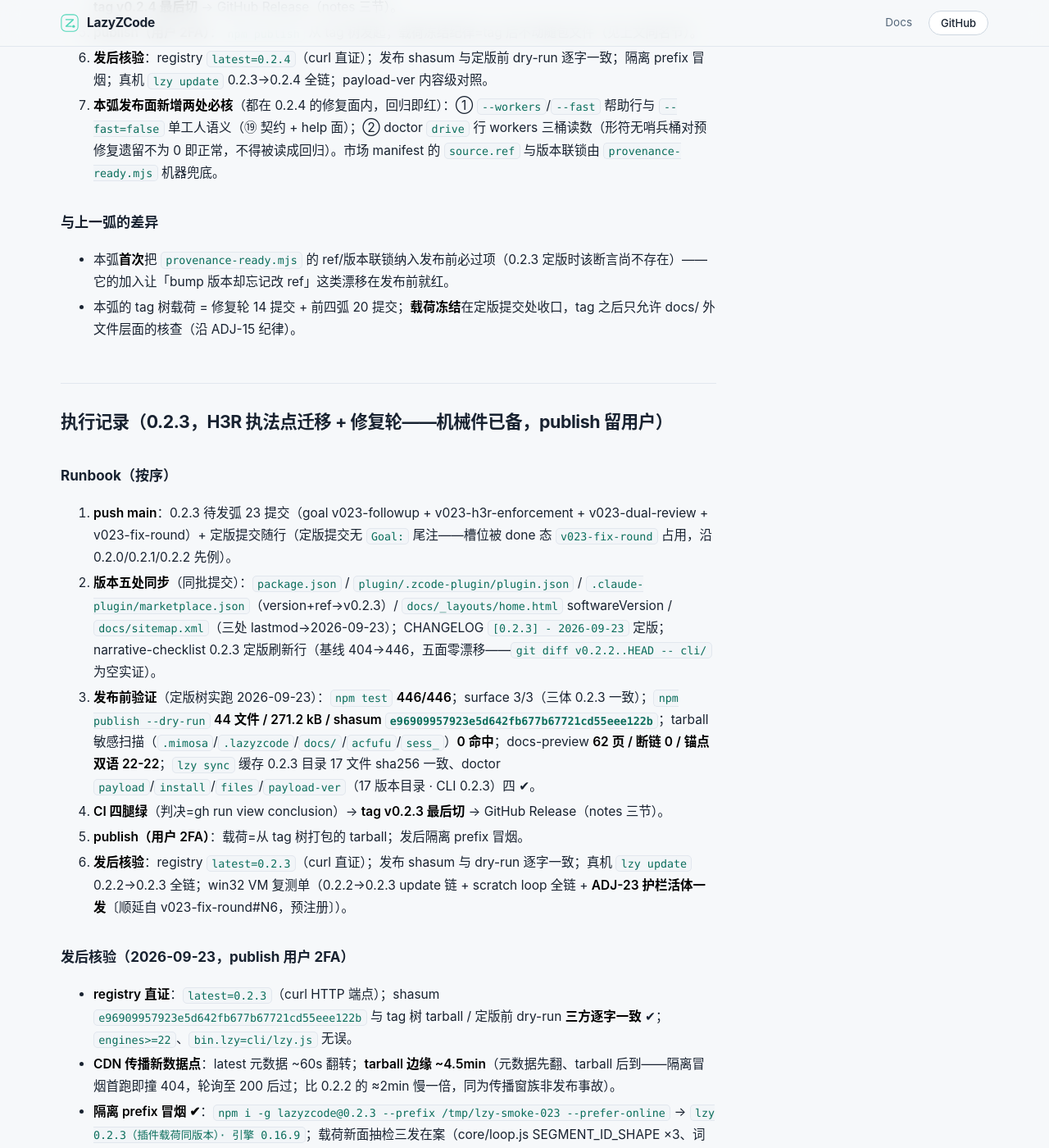
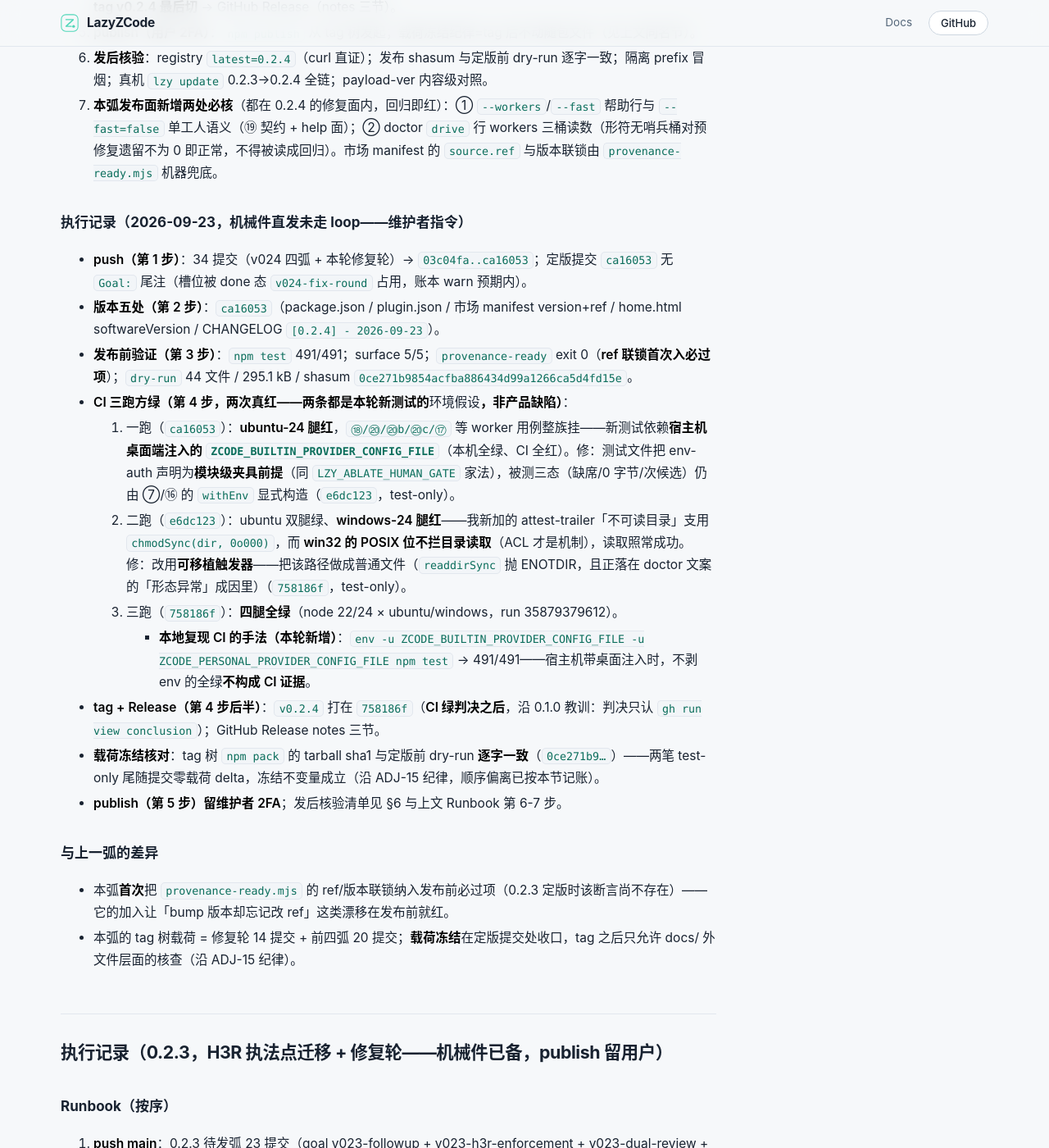
Before and after one commit to Acfufu/lazyzcode, a Jekyll site: the page built from docs/release-checklist.md, in a window 1280 px wide and 1400 px high, scrolled down 21053 px. Shown: the whole window at 82% size. Built offline with Jekyll 4.4.1, drawn with Linux system fonts in a browser that asks for light colours; our own code applies the rules of GitHub Pages for plain Markdown files.

Commit message:
docs(release): 0.2.4 execution record — three CI runs, two real environment defects
Records the mechanical release as executed: the 34-commit push, the five version
sites frozen at ca16053, pre-release verification (491/491, triad 0.2.4,
provenance-ready green with its new ref interlock, dry-run
0ce271b9854acfba886434d99a1266ca5d4fd15e), and the two CI reds that were mine and
not the product's — the new workers tests depended on the desktop-injected
provider env, and my unreadable-directory probe used chmod, which does not stop
directory reads on Windows. Both were fixed test-only; the tag lands on the
run whose four legs are green, and the tag tree's tarball sha1 equals the
pre-freeze dry-run figure, so the payload freeze held.

Docs-only: the payload is untouched, so publishing from this tree is equivalent
to publishing the tag.

```diff
--- a/docs/release-checklist.md
+++ b/docs/release-checklist.md
@@ -500,6 +500,20 @@ plugin payload). From older versions: manual two-step (`npm i -g lazyzcode
 6. **发后核验**：registry `latest=0.2.4`（curl 直证）；发布 shasum 与定版前 dry-run 逐字一致；隔离 prefix 冒烟；真机 `lzy update` 0.2.3→0.2.4 全链；payload-ver 内容级对照。
 7. **本弧发布面新增两处必核**（都在 0.2.4 的修复面内，回归即红）：① `--workers`/`--fast` 帮助行与 `--fast=false` 单工人语义（⑲ 契约 + help 面）；② doctor `drive` 行 workers 三桶读数（形符无哨兵桶对预修复遗留不为 0 即正常，不得被读成回归）。市场 manifest 的 `source.ref` 与版本联锁由 `provenance-ready.mjs` 机器兜底。
 
+### 执行记录（2026-09-23，机械件直发未走 loop——维护者指令）
+
+- **push（第 1 步）**：34 提交（v024 四弧 + 本轮修复轮）→ `03c04fa..ca16053`；定版提交 `ca16053` 无 `Goal:` 尾注（槽位被 done 态 `v024-fix-round` 占用，账本 warn 预期内）。
+- **版本五处（第 2 步）**：`ca16053`（package.json / plugin.json / 市场 manifest version+ref / home.html softwareVersion / CHANGELOG `[0.2.4] - 2026-09-23`）。
+- **发布前验证（第 3 步）**：`npm test` 491/491；surface 5/5；`provenance-ready` exit 0（**ref 联锁首次入必过项**）；`dry-run` 44 文件 / 295.1 kB / shasum `0ce271b9854acfba886434d99a1266ca5d4fd15e`。
+- **CI 三跑方绿（第 4 步，两次真红——两条都是本轮新测试的**环境假设**，非产品缺陷）**：
+  1. 一跑（`ca16053`）：**ubuntu-24 腿红**，`⑱/⑳/⑳b/⑳c/⑰` 等 worker 用例整族挂——新测试依赖**宿主机桌面端注入的 `ZCODE_BUILTIN_PROVIDER_CONFIG_FILE`**（本机全绿、CI 全红）。修：测试文件把 env-auth 声明为**模块级夹具前提**（同 `LZY_ABLATE_HUMAN_GATE` 家法），被测三态（缺席/0 字节/次候选）仍由 ⑦/⑯ 的 `withEnv` 显式构造（`e6dc123`，test-only）。
+  2. 二跑（`e6dc123`）：ubuntu 双腿绿、**windows-24 腿红**——我新加的 attest-trailer「不可读目录」支用 `chmodSync(dir, 0o000)`，而 **win32 的 POSIX 位不拦目录读取**（ACL 才是机制），读取照常成功。修：改用**可移植触发器**——把该路径做成普通文件（`readdirSync` 抛 ENOTDIR，且正落在 doctor 文案的「形态异常」成因里）（`758186f`，test-only）。
+  3. 三跑（`758186f`）：**四腿全绿**（node 22/24 × ubuntu/windows，run 35879379612）。
+  - **本地复现 CI 的手法（本轮新增）**：`env -u ZCODE_BUILTIN_PROVIDER_CONFIG_FILE -u ZCODE_PERSONAL_PROVIDER_CONFIG_FILE npm test` → 491/491——宿主机带桌面注入时，不剥 env 的全绿**不构成 CI 证据**。
+- **tag + Release（第 4 步后半）**：`v0.2.4` 打在 `758186f`（**CI 绿判决之后**，沿 0.1.0 教训：判决只认 `gh run view conclusion`）；GitHub Release notes 三节。
+- **载荷冻结核对**：tag 树 `npm pack` 的 tarball sha1 与定版前 dry-run **逐字一致**（`0ce271b9…`）——两笔 test-only 尾随提交零载荷 delta，冻结不变量成立（沿 ADJ-15 纪律，顺序偏离已按本节记账）。
+- **publish（第 5 步）留维护者 2FA**；发后核验清单见 §6 与上文 Runbook 第 6-7 步。
+
 ### 与上一弧的差异
 
 - 本弧**首次**把 `provenance-ready.mjs` 的 ref/版本联锁纳入发布前必过项（0.2.3 定版时该断言尚不存在）——它的加入让「bump 版本却忘记改 ref」这类漂移在发布前就红。
```
